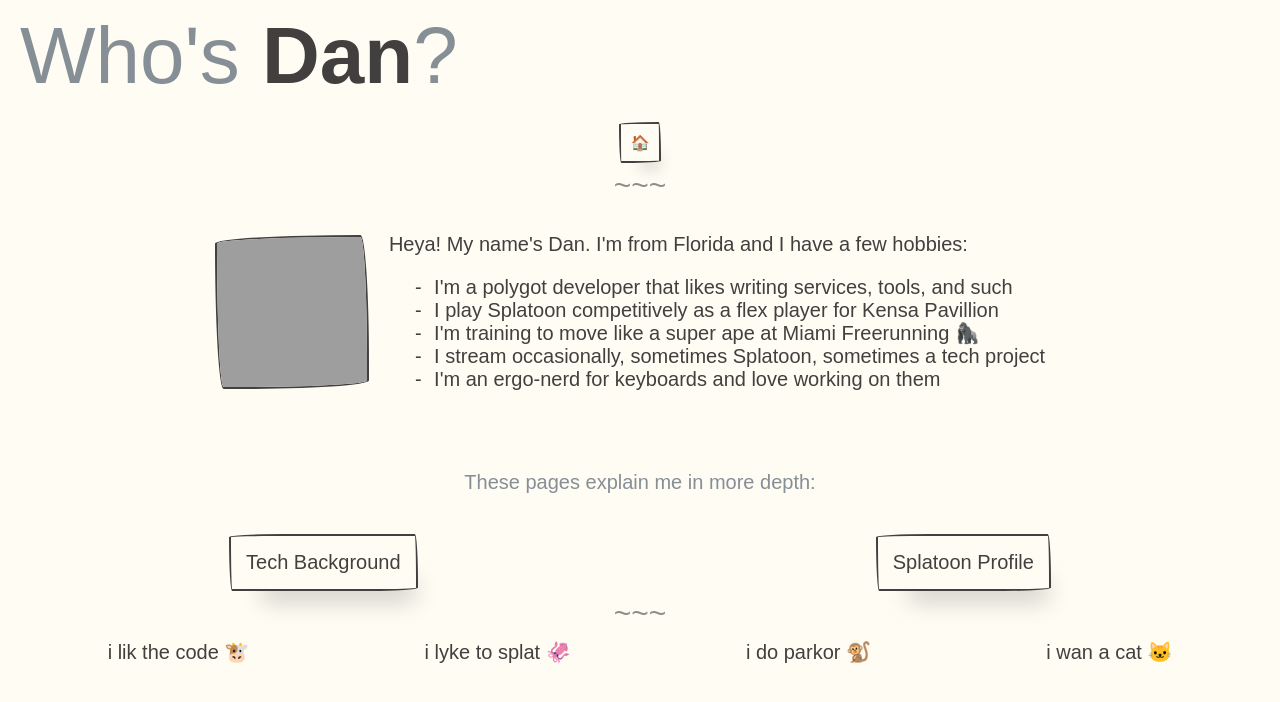
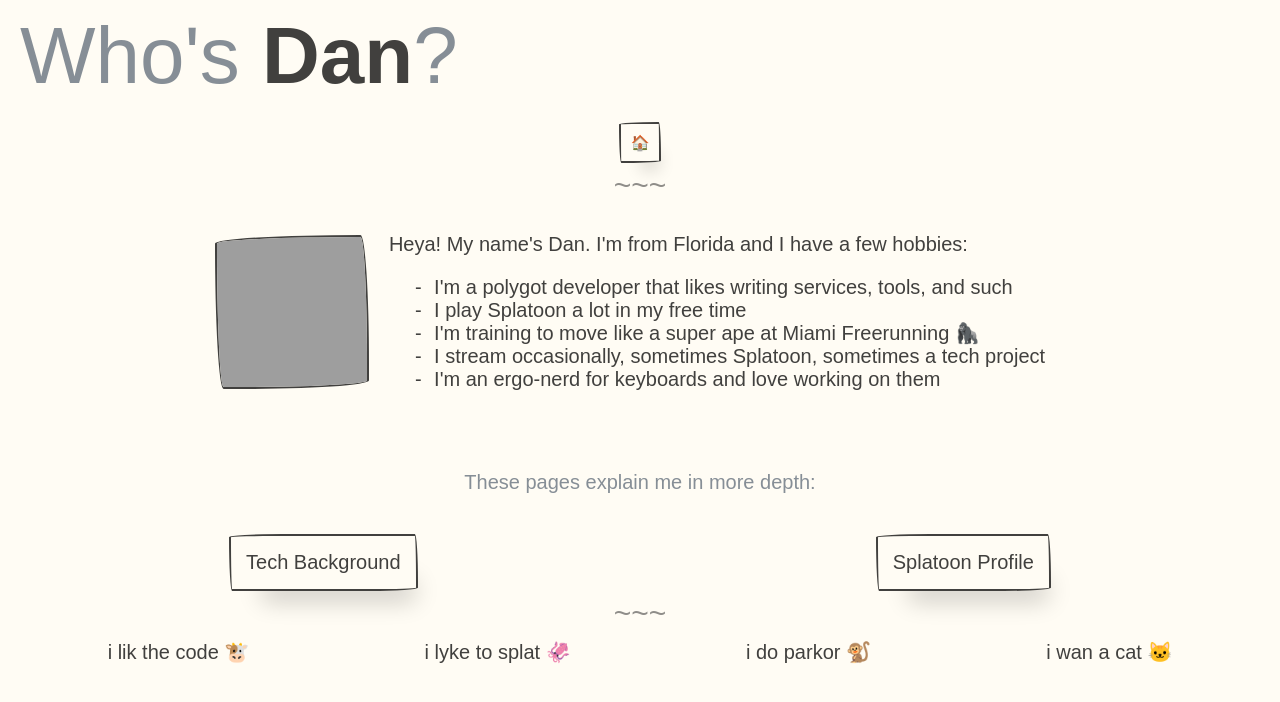
Before and after one commit to loksonarius/loksonarius.github.io, a Jekyll site: the page built from about.html, in a window 1280 px wide. Shown: the top 702 px of the page. Built offline with Jekyll 4.4.1, drawn with Linux system fonts in a browser that asks for light colours; emoji names are drawn with the system emoji font; some web fonts are replaced; grey boxes are pictures that could not be loaded.

Commit message:
Update part about me being on KP

```diff
--- a/about.html
+++ b/about.html
@@ -18,7 +18,7 @@ display_title: Who's Dan?
           I'm a polygot developer that likes writing services, tools, and such
         </li>
         <li>
-          I play Splatoon competitively as a flex player for Kensa Pavillion
+          I play Splatoon a lot in my free time
         </li>
         <li>
           I'm training to move like a super ape at Miami Freerunning :gorilla:
```
